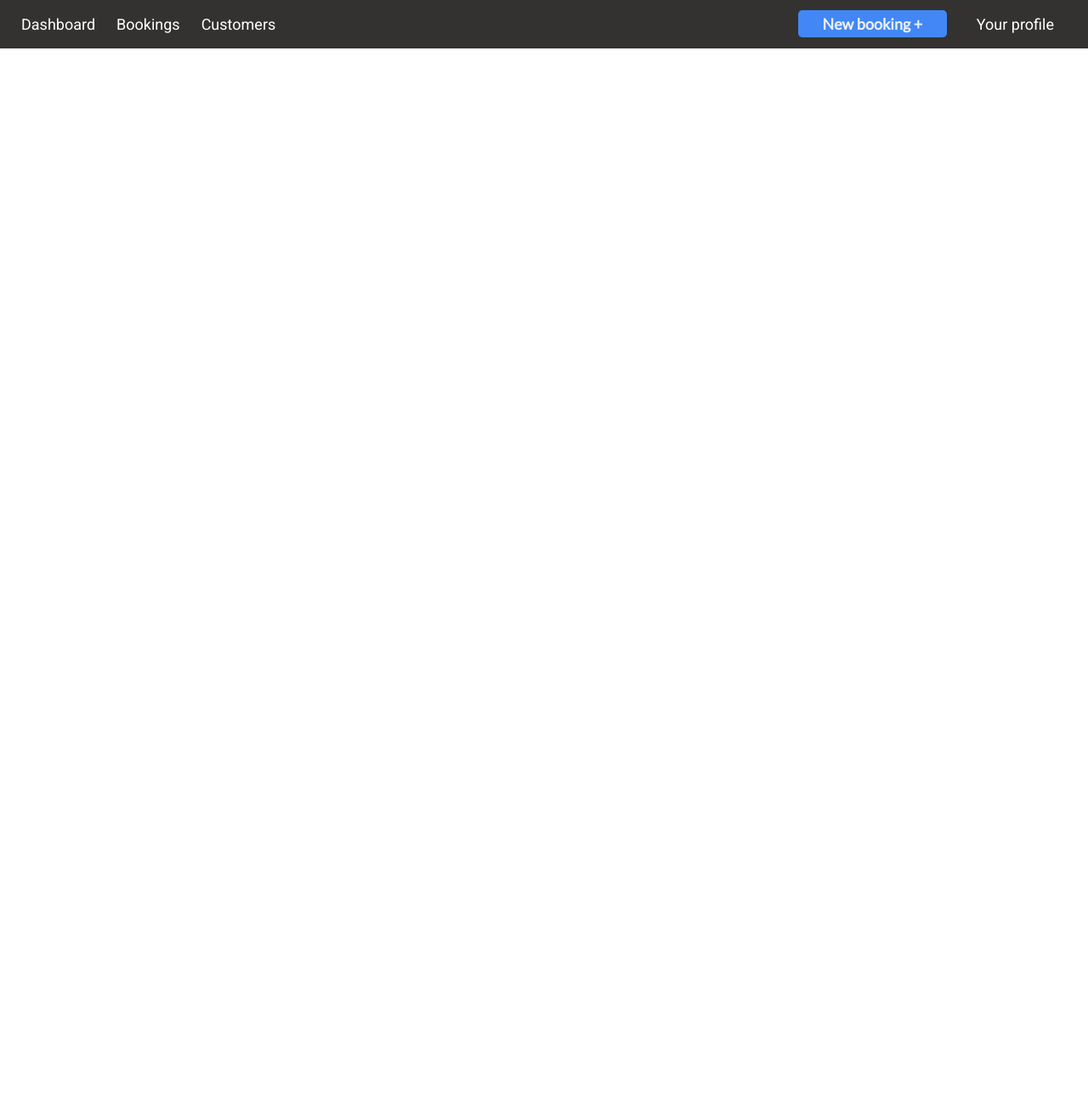
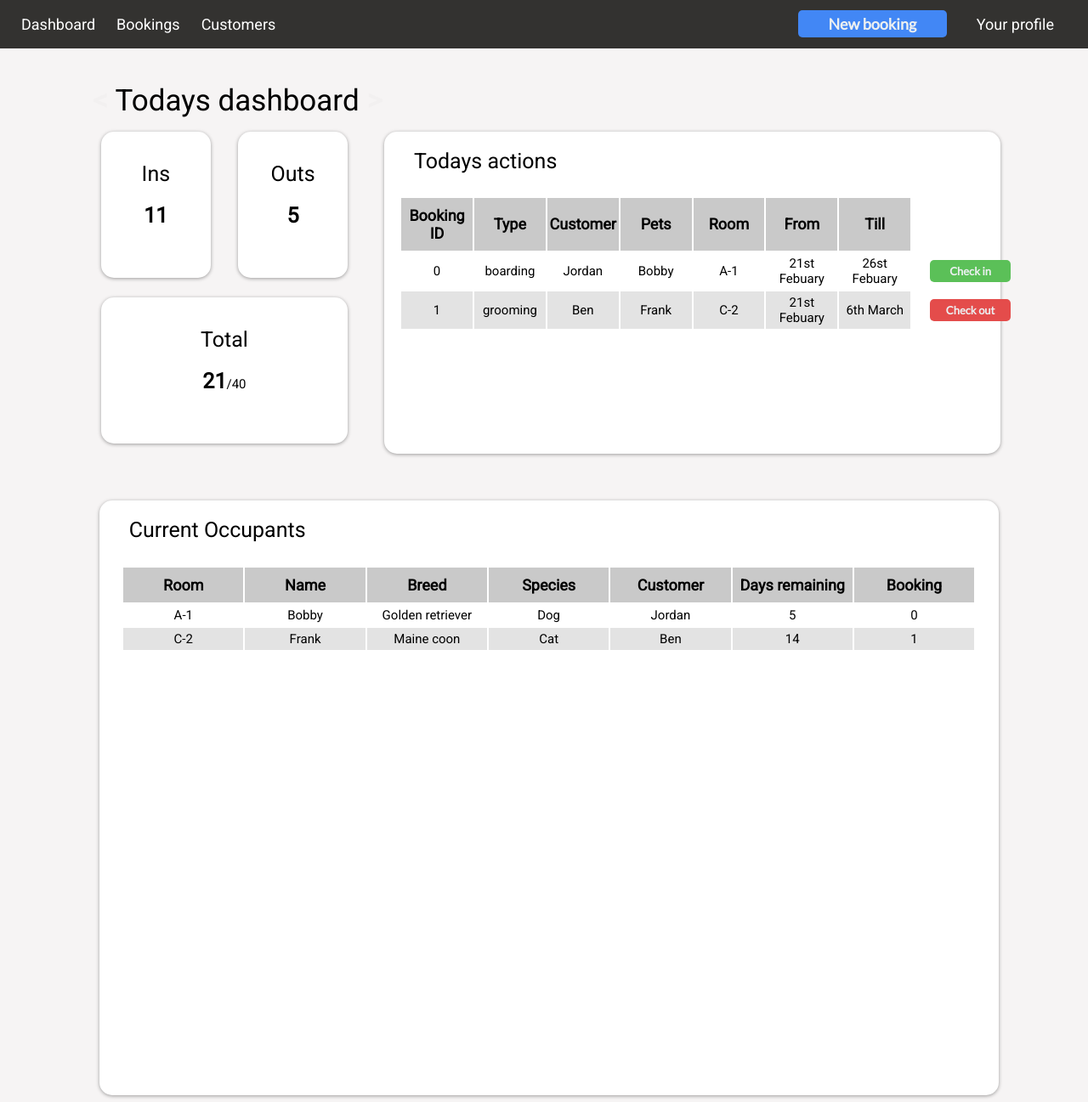
Before and after one commit to joshpope54/LindenLodge-BookingWebsite, a PHP site: page /Dash.php in a window 1280 px wide. Shown: the whole page at 85% size. Before the commit the page ends 57 px from the top, so only its background shows below. Run offline with PHP 8.4, Linux system fonts and the light colour scheme.

Commit message:
Created basic structure for dashboard

```diff
--- a/Components/Header.php
+++ b/Components/Header.php
@@ -10,7 +10,7 @@
         }
      ?>
      <div class="headerRight">
-         <button class="login-btn" type="button"><span>New booking +</span></button>
+         <button class="login-btn" type="button"><span>New booking</span></button>
          <p class="headerRightText">Your profile</p>
      </div>
 </div>
--- a/Dash.php
+++ b/Dash.php
@@ -3,11 +3,101 @@
     <head>
         <meta charset="utf-8">
         <title>Dashboard</title>
+        <link rel="stylesheet" type="text/css" href="./styles/Dash.css">
     </head>
     <body>
         <?php
             require("./Components/Header.php");
          ?>
-        <p>INSERT A Dashboard HERE</p>
+         <div class="greeting">
+             <p class="greeting"><b class="dateSelector">< </b>Todays dashboard<b class="dateSelector"> ></b></p>
+         </div>
+        <div class="upperInfo">
+            <div class="basicInfoHolder">
+                <div class="basicInfo">
+                    <p class="basicInfoHeader">Ins</p>
+                    <p class="basicInfoValue">11</p>
+                </div>
+                <div class="basicInfo">
+                    <p class="basicInfoHeader">Outs</p>
+                    <p class="basicInfoValue">5</p>
+                </div>
+                <div class="basicInfoLong">
+                    <p class="basicInfoHeader">Total</p>
+                    <p class="basicInfoValue">21<b class="small">/40</b></p>
+                </div>
+            </div>
+            <div class="todayActivityHolder">
+                <div class="todayActivityHeader">
+                    <p class="todaysActivityTitle">Todays actions</p>
+                </div>
+                <table class="actions">
+                    <tr>
+                        <th>Booking ID</th>
+                        <th>Type</th>
+                        <th>Customer</th>
+                        <th>Pets</th>
+                        <th>Room</th>
+                        <th>From</th>
+                        <th>Till</th>
+                        <th class="blank"></th>
+                    </tr>
+                    <tr>
+                        <td>0</td>
+                        <td>boarding</td>
+                        <td>Jordan</td>
+                        <td>Bobby</td>
+                        <td>A-1</td>
+                        <td>21st Febuary</td>
+                        <td>26st Febuary</td>
+                        <td><button class="checkin-btn" type="button"><span>Check in</span></button></td>
+                    </tr>
+                    <tr>
+                        <td>1</td>
+                        <td>grooming</td>
+                        <td>Ben</td>
+                        <td>Frank</td>
+                        <td>C-2</td>
+                        <td>21st Febuary</td>
+                        <td>6th March</td>
+                        <td class="blank"><button class="checkout-btn" type="button"><span>Check out</span></button></td>
+                    </tr>
+                </table>
+            </div>
+        </div>
+        <div class="currentOccupants">
+            <div class="currentOccupantsHeader">
+                <p class="todaysActivityTitle">Current Occupants</p>
+            </div>
+            <table class="actions">
+                <tr>
+                    <th>Room</th>
+                    <th>Name</th>
+                    <th>Breed</th>
+                    <th>Species</th>
+                    <th>Customer</th>
+                    <th>Days remaining</th>
+                    <th>Booking</th>
+                </tr>
+                <tr>
+                    <td>A-1</td>
+                    <td>Bobby</td>
+                    <td>Golden retriever</td>
+                    <td>Dog</td>
+                    <td>Jordan</td>
+                    <td>5</td>
+                    <td>0</td>
+                </tr>
+                <tr>
+                    <td>C-2</td>
+                    <td>Frank</td>
+                    <td>Maine coon</td>
+                    <td>Cat</td>
+                    <td>Ben</td>
+                    <td>14</td>
+                    <td>1</td>
+                </tr>
+            </table>
+        </div>
     </body>
 </html>
--- /dev/null
+++ b/styles/Dash.css
@@ -0,0 +1,193 @@
+div.upperInfo {
+    width: 85%;
+    margin-left: 7.5%;
+    height: 430px;
+}
+
+div.basicInfoHolder{
+    width: 30%;
+    height: 100%;
+    float: left;
+}
+
+div.basicInfo{
+    box-shadow: 0px 1px 4px 0px rgba(0,0,0,0.37);
+    border-radius: 15px;
+    float: left;
+    background: white;
+    margin: 5%;
+    width: 40%;
+    height: 40%;
+}
+
+div.basicInfoLong{
+    background: white;
+    box-shadow: 0px 1px 4px 0px rgba(0,0,0,0.37);
+    border-radius: 15px;
+    width: 90%;
+    height: 40%;
+    float: left;
+    margin: 0%;
+    margin-top: 2%;
+    margin-left: 5%;
+}
+p.basicInfoHeader{
+    text-align: center;
+    font-size: 25px;
+    margin: 20px;
+    margin-top: 35px;
+    padding: 0px;
+}
+
+p.basicInfoValue{
+    text-align: center;
+    font-size: 25px;
+    font-weight: bold;
+    margin: 0px;
+    padding: 0px;
+}
+div.todayActivityHolder {
+    height: 88%;
+    width: 67.5%;
+    margin-top: 1.5%;
+    background-color: white;
+    border-radius: 15px;
+    box-shadow: 0px 1px 4px 0px rgba(0,0,0,0.37);
+    float: right;
+    padding: 0px;
+}
+b.small {
+    font-size: 15px;
+    font-weight: lighter;
+}
+div.currentOccupants {
+    width: 83.7%;
+    height: 700px;
+    margin-top: 20px;
+    margin-left: 8.6%;
+    background-color: white;
+    border-radius: 15px;
+    box-shadow: 0px 1px 4px 0px rgba(0,0,0,0.37);
+}
+div.greeting {
+    width: 100%;
+    margin-top: 30px;
+}
+p.greeting {
+    display:inline-block;
+    font-size: 35px;
+    margin: 0px;
+    margin-left: 8%;
+    padding: 0px;
+}
+b.dateSelector {
+    opacity: 0.01;
+    transition: 0.5s;
+}
+p.greeting:hover b.dateSelector {
+    opacity: 0.4;
+}
+b.dateSelector:hover {
+    opacity: 0.8 !important;
+}
+p.todaysActivityTitle {
+    font-size: 25px;
+    margin: auto;
+    padding: 0px;
+    padding-top: 20px;
+    padding-left: 35px;
+}
+div.todayActivityHeader {
+    width: 100%;
+    height: 20%;
+}
+div.currentOccupantsHeader {
+    width: 100%;
+    height: 11%;
+}
+table.actions {
+    table-layout: fixed;
+    width: 95%;
+    margin-left: 2.5%;
+    border-collapse:separate;
+}
+tr:nth-child(odd) {
+    background: #e3e3e3;
+}
+
+table.actions + tr {
+    margin-bottom: 10px;
+}
+table.actions th {
+    background-color: #c9c9c9;
+    font-family: 'Roboto', sans-serif;
+    padding-bottom: 10px;
+    padding-top: 10px;
+    font-size: 18px;
+}
+table.actions td{
+    text-align: center;
+    font-family: 'Roboto', sans-serif;
+    font-size: 15px;
+    padding-top: 4px;
+    padding-bottom: 4px;
+}
+button.checkin-btn {
+    display: inline-block;
+    float: left;
+    cursor: pointer;
+    position: relative;
+    margin-left: 20px;
+    width: 95px;
+    padding: 0;
+    overflow: hidden;
+    border-width: 0;
+    outline: none;
+    border-radius: 5px;
+    background-color: #5bc058;
+    color: #ecf0f1;
+    transition: background-color .3s;
+    font-family: 'Lato', sans-serif;
+    font-weight: bold;
+    font-size: 13px;
+}
+.checkin-btn:hover, .checkin-btn:focus {
+    background-color: #4ea44c;
+}
+
+.checkin-btn span {
+    display: block;
+    padding: 5px 5px;
+}
+button.checkout-btn {
+    float: left;
+    cursor: pointer;
+    position: relative;
+    display: block;
+    margin-left: 20px;
+    width: 95px;
+    padding: 0;
+    overflow: hidden;
+    border-width: 0;
+    outline: none;
+    border-radius: 5px;
+    background-color: #e44c4b;
+    color: #ecf0f1;
+    transition: background-color .3s;
+    font-family: 'Lato', sans-serif;
+    font-weight: bold;
+    font-size: 13px;
+}
+.checkout-btn:hover, .checkout-btn:focus {
+    background-color: #b73e3e;
+}
+.checkout-btn > * {
+    position: relative;
+}
+.checkout-btn span {
+    display: block;
+    padding: 5px 5px;
+}
+.blank {
+    background-color: white !important;
+}
--- a/styles/Header.css
+++ b/styles/Header.css
@@ -1,3 +1,11 @@
+body {
+    padding-top: 60px;
+    background-color: #f6f4f4;
+    font-family: 'Roboto', sans-serif;
+}
+p {
+    font-family: 'Roboto', sans-serif;
+}
 div.header {
     width: 100%;
     background: #333230;
```
